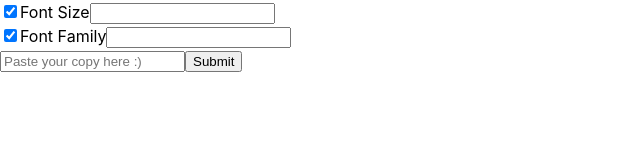
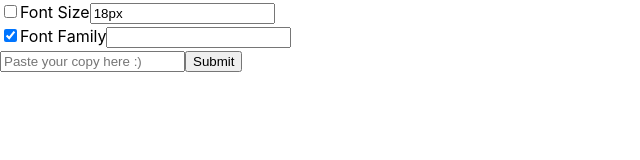
Before and after one commit to INRGI/CopyMaker, a React (Vite) app: page /id-1 in a window 1280 px wide. Shown: the top 160 px of the page, without its empty margins (0-640 px from the left). Built offline with nearby package versions, Linux system fonts and the light colour scheme.

Commit message:
Form update

```diff
--- a/src/components/FormPromo/FormPromo.jsx
+++ b/src/components/FormPromo/FormPromo.jsx
@@ -1,6 +1,6 @@
 
 import { useState } from "react";
-import { Formik, Form } from 'formik';
+import { Formik, Form, Field } from 'formik';
 import { useParams } from "react-router-dom";
 import { useDispatch, useSelector } from "react-redux";
 import { nanoid } from "nanoid";
@@ -14,14 +14,23 @@ const FormPromo = () => {
     const dispatch = useDispatch();
     const fontSizeId = nanoid();
     const fontFamilyId = nanoid();
+    const { domainId } = useParams();
+    const isFontSizeId = nanoid();
+    const isFontFamilyId = nanoid();
 
-    const { domainId } = useParams();
+
+
     const domain = useSelector(state => state.domains.find(domain => domain.id === domainId));
 
-    const initialValues = domain;
+    const initialValues = {
+        fontSize: "",
+        isFontSize: false,
+        ...domain
+      };
+
 
     const handleSubmit = (values) => {
-
+        console.log(values)
         dispatch(editDomain({ id: domainId, values: values }));
         setIsSubmitted(true);
     };
@@ -33,14 +42,16 @@ const FormPromo = () => {
             validateOnBlur={false}
             validateOnChange={false}
         >
+            {({ values }) => (
             <Form>
                 <div>
                     <label>
-                        <input type="checkbox" checked={isFontSize} onChange={() => setFontSize((prev) => !prev)}/>
+                        <Field type="checkbox" name="isFontSize" id={isFontSizeId} checked={values.isFontSize}/>
+                        {/* <input type="checkbox" checked={isFontSize} onChange={() => setFontSize((prev) => !prev)}/> */}
                         Font Size
                     </label>
 
-                    <input id={fontSizeId} name="fontSize" type="text" disabled={!isFontSize}/>
+                    <Field type="text" name="fontSize" id={fontSizeId} placeholder="fontSize" disabled={!isFontSize}/>
                 </div>
 
                 <div>
@@ -63,7 +74,7 @@ const FormPromo = () => {
                     </div>
                 )}
 
-                </Form>
+                </Form>)}
         </Formik>
     )
 }
--- a/src/redux/domainSlice.js
+++ b/src/redux/domainSlice.js
@@ -1,7 +1,7 @@
 import { createSlice, nanoid } from '@reduxjs/toolkit';
 
 const domainsInitialState = [
-  { id: 'id-1', name: 'NewDomain', fontSize: '18px', fontFamily: "Tahoma" },
+  { id: 'id-1', name: 'NewDomain', fontSize: '18px', fontFamily: "Tahoma",isFontSize:false,isFontFamily:false, },
 ];
 
 const domainSlice = createSlice({
@@ -12,12 +12,14 @@ const domainSlice = createSlice({
       reducer(state, action) {
         state.push(action.payload);
       },
-      prepare({name, fontSize, fontFamily}) {
+      prepare({name, fontSize, fontFamily, isFontSize, isFontFamily}) {
         return {
           payload: {
             name,
             fontSize,
             fontFamily,
+            isFontSize,
+            isFontFamily,
             id: nanoid()
           },
         };
```
